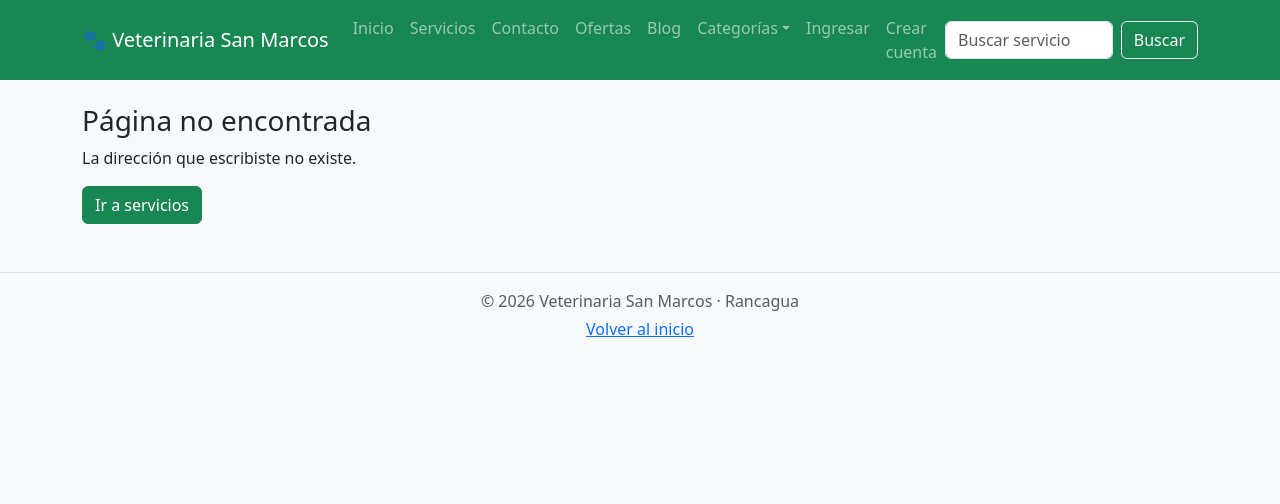
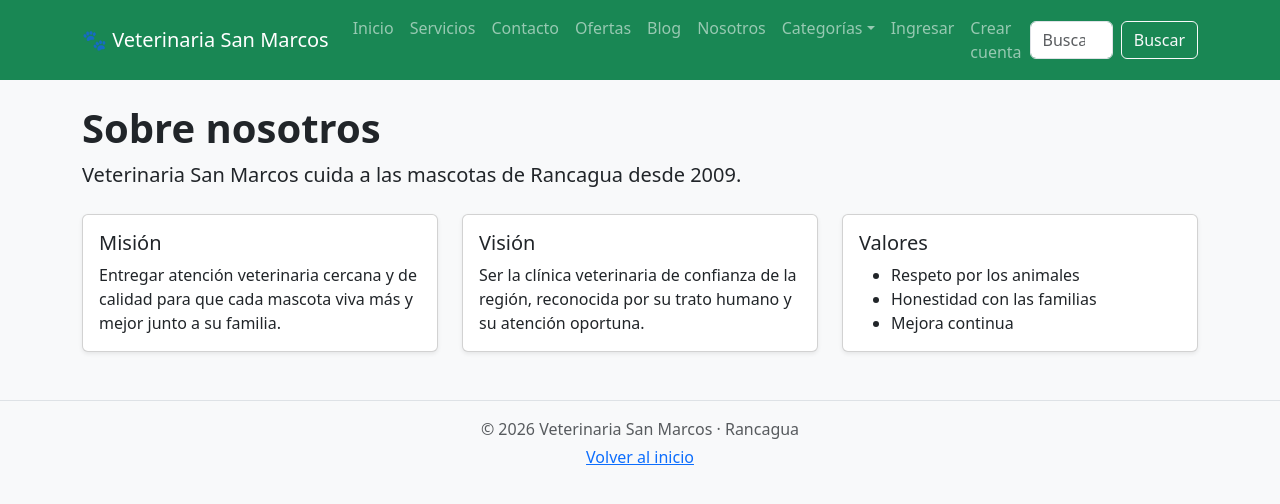
Before and after one commit to eliasgonzalez22/veterinaria-sanmarcos-p2, a React (Vite) app: page /nosotros in a window 1280 px wide. Shown: the top 504 px of the page. Built offline with nearby package versions, Linux system fonts and the light colour scheme.

Commit message:
Agregar páginas 'Nosotros' y 'Categorías' y enlace en Navbar

```diff
--- a/src/App.jsx
+++ b/src/App.jsx
@@ -15,6 +15,8 @@ import MisCitas from './pages/MisCitas'
 import Admin from './pages/Admin'
 import AdminServicios from './pages/AdminServicios'
 import AdminServicioForm from './pages/AdminServicioForm'
+import Nosotros from './pages/Nosotros'
+import Categorias from './pages/Categorias'
 
 export default function App() {
   return (
@@ -39,6 +41,8 @@ export default function App() {
         <Route path="/admin/servicios" element={<AdminServicios />} />
         <Route path="/admin/servicios/nuevo" element={<AdminServicioForm />} />
         <Route path="/admin/servicios/:id/editar" element={<AdminServicioForm />} />
+        <Route path="/nosotros" element={<Nosotros />} />
+        <Route path="/categorias" element={<Categorias />} />
         <Route path="*" element={<NoEncontrada />} />
       </Routes>
     </BrowserRouter>
--- a/src/components/organisms/Navbar.jsx
+++ b/src/components/organisms/Navbar.jsx
@@ -22,6 +22,7 @@ export default function Navbar(props) {
               <Nav.Link href="/contacto" onClick={(e) => ir(e, '/contacto')}>Contacto</Nav.Link>
               <Nav.Link href="/ofertas" onClick={(e) => ir(e, '/ofertas')}>Ofertas</Nav.Link>
               <Nav.Link href="/blog" onClick={(e) => ir(e, '/blog')}>Blog</Nav.Link>
+              <Nav.Link href="/nosotros" onClick={(e) => ir(e, '/nosotros')}>Nosotros</Nav.Link>
               <NavDropdown title="Categorías" id="menu-categorias">
                 {props.categorias.map((c) => (
                   <NavDropdown.Item
--- /dev/null
+++ b/src/pages/Categorias.jsx
@@ -0,0 +1,39 @@
+import { useNavigate } from 'react-router-dom'
+import PlantillaPublica from '../components/templates/PlantillaPublica'
+import Boton from '../components/atoms/Boton'
+import { useServicios } from '../context/ServiciosContext'
+import { useTituloPagina } from '../hooks/useTituloPagina'
+
+export default function Categorias() {
+  const navigate = useNavigate()
+  const contexto = useServicios()
+  const categorias = [...new Set(contexto.servicios.map((s) => s.categoria))]
+  useTituloPagina('Categorías')
+
+  return (
+    <PlantillaPublica>
+      <h1 className="h3 mb-3">Categorías de servicios</h1>
+      <ul className="row row-cols-1 row-cols-md-2 row-cols-xl-3 g-3 list-unstyled">
+        {categorias.map((c) => {
+          const cantidad = contexto.servicios.filter((s) => s.categoria === c).length
+          return (
+            <li className="col" key={c}>
+              <article className="card h-100 shadow-sm">
+                <div className="card-body">
+                  <h2 className="h5">{c}</h2>
+                  <p className="text-muted">{cantidad} servicios</p>
+                  <Boton
+                    variante="outline-success"
+                    onClick={() => navigate(`/categoria/${encodeURIComponent(c)}`)}
+                  >
+                    Ver servicios
+                  </Boton>
+                </div>
+              </article>
+            </li>
+          )
+        })}
+      </ul>
+    </PlantillaPublica>
+  )
+}
--- /dev/null
+++ b/src/pages/Nosotros.jsx
@@ -0,0 +1,55 @@
+import PlantillaPublica from '../components/templates/PlantillaPublica'
+import { useTituloPagina } from '../hooks/useTituloPagina'
+
+export default function Nosotros() {
+  useTituloPagina('Nosotros')
+
+  return (
+    <PlantillaPublica>
+      <section aria-labelledby="titulo-nosotros" className="mb-4">
+        <h1 id="titulo-nosotros" className="display-6 fw-bold">Sobre nosotros</h1>
+        <p className="lead">
+          Veterinaria San Marcos cuida a las mascotas de Rancagua desde 2009.
+        </p>
+      </section>
+
+      <section aria-labelledby="titulo-mision" className="row g-4">
+        <h2 id="titulo-mision" className="visually-hidden">Misión, visión y valores</h2>
+        <article className="col-12 col-md-4">
+          <div className="card h-100 shadow-sm">
+            <div className="card-body">
+              <h3 className="h5">Misión</h3>
+              <p className="mb-0">
+                Entregar atención veterinaria cercana y de calidad para que cada mascota
+                viva más y mejor junto a su familia.
+              </p>
+            </div>
+          </div>
+        </article>
+        <article className="col-12 col-md-4">
+          <div className="card h-100 shadow-sm">
+            <div className="card-body">
+              <h3 className="h5">Visión</h3>
+              <p className="mb-0">
+                Ser la clínica veterinaria de confianza de la región, reconocida por su
+                trato humano y su atención oportuna.
+              </p>
+            </div>
+          </div>
+        </article>
+        <article className="col-12 col-md-4">
+          <div className="card h-100 shadow-sm">
+            <div className="card-body">
+              <h3 className="h5">Valores</h3>
+              <ul className="mb-0">
+                <li>Respeto por los animales</li>
+                <li>Honestidad con las familias</li>
+                <li>Mejora continua</li>
+              </ul>
+            </div>
+          </div>
+        </article>
+      </section>
+    </PlantillaPublica>
+  )
+}
```
